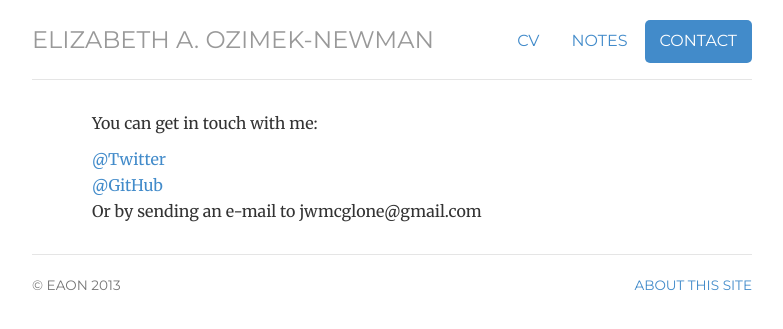
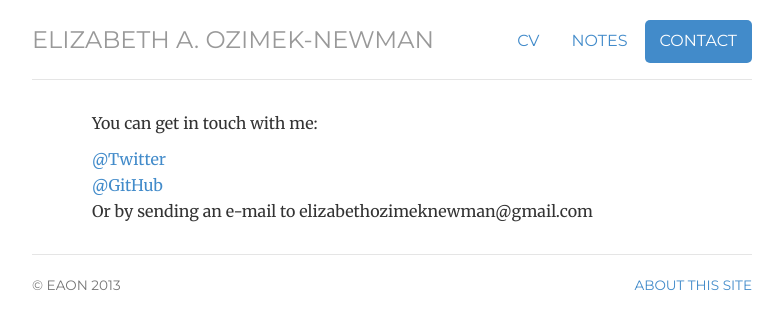
Before and after one commit to vitamessor/vitamessor.github.io, a Jekyll site: the page built from contact/index.html, in a window 1280 px wide. Shown: the top 329 px of the page, without its empty margins (248-1031 px from the left). Built offline with Jekyll 4.4.1, drawn with Linux system fonts in a browser that asks for light colours.

Commit message:
Fix email

```diff
--- a/contact/index.html
+++ b/contact/index.html
@@ -13,7 +13,7 @@ contact: active
 	<ul class="list-unstyled">
 	<li><a href="https://twitter.com/ElizabethOzime1">@Twitter</a></li>
 	<li><a href="https://github.com/vitamessor/">@GitHub</a></li>
-	<li>Or by sending an e-mail to <span class="obfuscate">moc.liamg@enolgcmwj</span></li>
+	<li>Or by sending an e-mail to <span class="obfuscate">moc.liamg@namwenkemizohtebazile</span></li>
 	</ul>
 
 </div>
```
